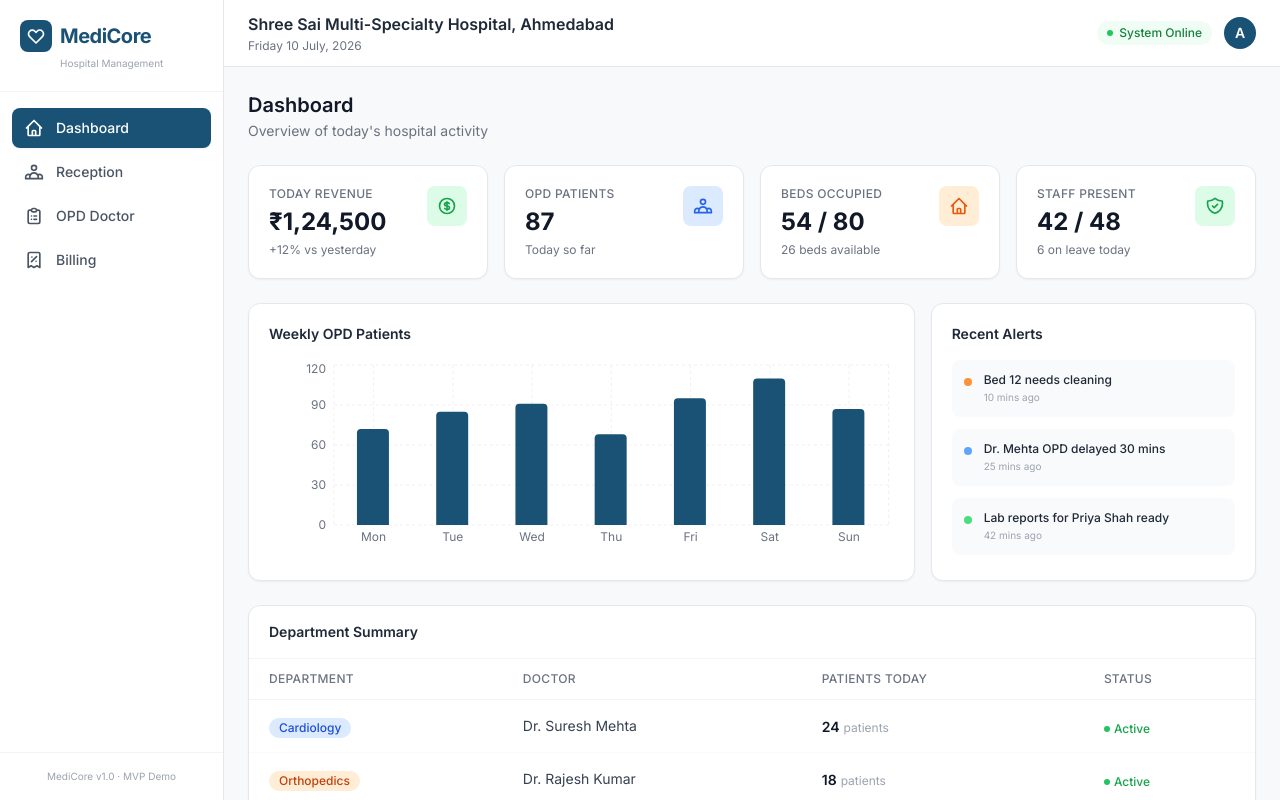
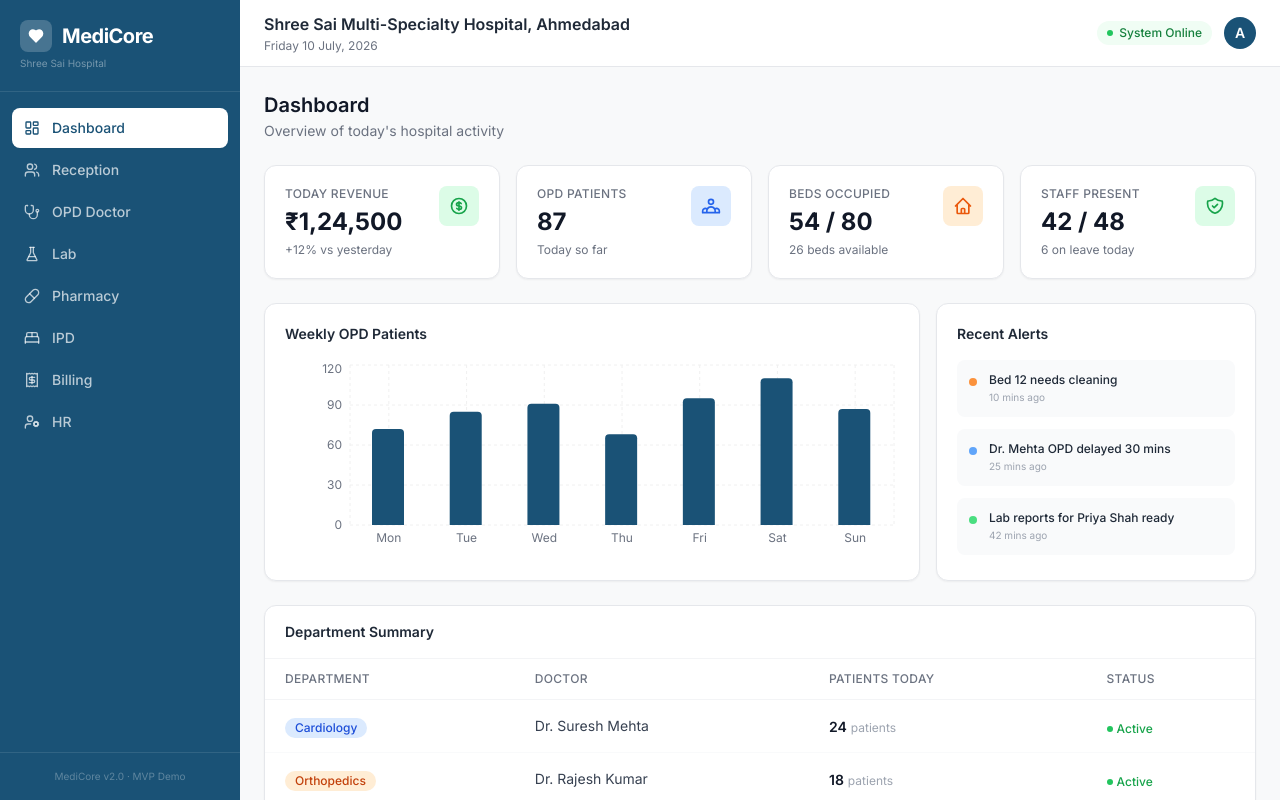
Before and after one commit to vivekmallik1123/medicore-app, a React (Vite) app: page / in a window 1280 px wide. Built offline with nearby package versions, Linux system fonts and the light colour scheme.

Commit message:
feat: add Sidebar and Header components

```diff
--- /dev/null
+++ b/src/components/Header.jsx
@@ -0,0 +1,47 @@
+import { Bell } from 'lucide-react'
+
+export default function Header() {
+  const today = new Date().toLocaleDateString('en-IN', {
+    weekday: 'long',
+    day: '2-digit',
+    month: 'short',
+    year: 'numeric',
+  })
+
+  return (
+    <header
+      className="flex items-center justify-between px-6 bg-white border-b border-[#E5E7EB] flex-shrink-0"
+      style={{ height: '64px' }}
+    >
+      {/* Left: Hospital info */}
+      <div>
+        <p className="text-sm font-bold text-gray-900 leading-tight">
+          Shree Sai Multi-Specialty Hospital, Ahmedabad
+        </p>
+        <p className="text-xs text-gray-500 mt-0.5">{today}</p>
+      </div>
+
+      {/* Right: Status + Bell + Avatar */}
+      <div className="flex items-center gap-4">
+        {/* System Online */}
+        <span className="inline-flex items-center gap-1.5 text-xs font-medium text-green-700 bg-green-50 px-2.5 py-1 rounded-full">
+          <span className="w-1.5 h-1.5 bg-green-500 rounded-full animate-pulse" />
+          System Online
+        </span>
+
+        {/* Bell with badge */}
+        <button className="relative p-2 text-gray-500 hover:text-gray-700 hover:bg-gray-100 rounded-lg transition-colors">
+          <Bell className="w-5 h-5" />
+          <span className="absolute top-1 right-1 w-4 h-4 bg-red-500 text-white text-[9px] font-bold rounded-full flex items-center justify-center">
+            3
+          </span>
+        </button>
+
+        {/* Avatar */}
+        <div className="w-8 h-8 rounded-full bg-[#1A5276] text-white flex items-center justify-center text-sm font-bold select-none">
+          A
+        </div>
+      </div>
+    </header>
+  )
+}
--- a/src/components/Sidebar.jsx
+++ b/src/components/Sidebar.jsx
@@ -1,89 +1,72 @@
 import { NavLink } from 'react-router-dom'
+import {
+  LayoutDashboard,
+  Users,
+  Stethoscope,
+  FlaskConical,
+  Pill,
+  BedDouble,
+  Receipt,
+  UserCog,
+  Heart,
+} from 'lucide-react'
 
-const navItems = [
-  {
-    to: '/',
-    label: 'Dashboard',
-    icon: (
-      <svg className="w-5 h-5" fill="none" stroke="currentColor" viewBox="0 0 24 24">
-        <path strokeLinecap="round" strokeLinejoin="round" strokeWidth={2}
-          d="M3 12l2-2m0 0l7-7 7 7M5 10v10a1 1 0 001 1h3m10-11l2 2m-2-2v10a1 1 0 01-1 1h-3m-6 0a1 1 0 001-1v-4a1 1 0 011-1h2a1 1 0 011 1v4a1 1 0 001 1m-6 0h6" />
-      </svg>
-    ),
-  },
-  {
-    to: '/reception',
-    label: 'Reception',
-    icon: (
-      <svg className="w-5 h-5" fill="none" stroke="currentColor" viewBox="0 0 24 24">
-        <path strokeLinecap="round" strokeLinejoin="round" strokeWidth={2}
-          d="M17 20h5v-2a3 3 0 00-5.356-1.857M17 20H7m10 0v-2c0-.656-.126-1.283-.356-1.857M7 20H2v-2a3 3 0 015.356-1.857M7 20v-2c0-.656.126-1.283.356-1.857m0 0a5.002 5.002 0 019.288 0M15 7a3 3 0 11-6 0 3 3 0 016 0z" />
-      </svg>
-    ),
-  },
-  {
-    to: '/opd',
-    label: 'OPD Doctor',
-    icon: (
-      <svg className="w-5 h-5" fill="none" stroke="currentColor" viewBox="0 0 24 24">
-        <path strokeLinecap="round" strokeLinejoin="round" strokeWidth={2}
-          d="M9 5H7a2 2 0 00-2 2v12a2 2 0 002 2h10a2 2 0 002-2V7a2 2 0 00-2-2h-2M9 5a2 2 0 002 2h2a2 2 0 002-2M9 5a2 2 0 012-2h2a2 2 0 012 2m-3 7h3m-3 4h3m-6-4h.01M9 16h.01" />
-      </svg>
-    ),
-  },
-  {
-    to: '/billing',
-    label: 'Billing',
-    icon: (
-      <svg className="w-5 h-5" fill="none" stroke="currentColor" viewBox="0 0 24 24">
-        <path strokeLinecap="round" strokeLinejoin="round" strokeWidth={2}
-          d="M9 14l6-6m-5.5.5h.01m4.99 5h.01M19 21V5a2 2 0 00-2-2H7a2 2 0 00-2 2v16l3.5-2 3.5 2 3.5-2 3.5 2z" />
-      </svg>
-    ),
-  },
+const NAV_ITEMS = [
+  { to: '/',          label: 'Dashboard',   icon: LayoutDashboard },
+  { to: '/reception', label: 'Reception',   icon: Users           },
+  { to: '/opd',       label: 'OPD Doctor',  icon: Stethoscope     },
+  { to: '/lab',       label: 'Lab',         icon: FlaskConical    },
+  { to: '/pharmacy',  label: 'Pharmacy',    icon: Pill            },
+  { to: '/ipd',       label: 'IPD',         icon: BedDouble       },
+  { to: '/billing',   label: 'Billing',     icon: Receipt         },
+  { to: '/hr',        label: 'HR',          icon: UserCog         },
 ]
 
 export default function Sidebar() {
   return (
-    <aside className="w-56 bg-white border-r border-gray-200 flex flex-col flex-shrink-0">
+    <aside
+      className="flex flex-col flex-shrink-0 h-screen"
+      style={{ width: '240px', backgroundColor: '#1A5276' }}
+    >
       {/* Logo */}
-      <div className="px-5 py-5 border-b border-gray-100">
-        <div className="flex items-center gap-2">
-          <div className="w-8 h-8 bg-[#1A5276] rounded-lg flex items-center justify-center">
-            <svg className="w-5 h-5 text-white" fill="none" stroke="currentColor" viewBox="0 0 24 24">
-              <path strokeLinecap="round" strokeLinejoin="round" strokeWidth={2}
-                d="M4.318 6.318a4.5 4.5 0 000 6.364L12 20.364l7.682-7.682a4.5 4.5 0 00-6.364-6.364L12 7.636l-1.318-1.318a4.5 4.5 0 00-6.364 0z" />
-            </svg>
+      <div className="px-5 py-5 border-b border-white/10">
+        <div className="flex items-center gap-2.5">
+          <div className="w-8 h-8 bg-white/20 rounded-lg flex items-center justify-center">
+            <Heart className="w-4 h-4 text-white" fill="white" />
           </div>
-          <span className="text-xl font-bold text-[#1A5276] tracking-tight">MediCore</span>
+          <span className="text-xl font-bold text-white tracking-tight">MediCore</span>
         </div>
-        <p className="text-[10px] text-gray-400 mt-1 ml-10">Hospital Management</p>
+        <p className="text-[10px] text-white/40 mt-1 ml-10.5">Shree Sai Hospital</p>
       </div>
 
       {/* Navigation */}
-      <nav className="flex-1 px-3 py-4 space-y-1">
-        {navItems.map((item) => (
+      <nav className="flex-1 px-3 py-4 space-y-0.5 overflow-y-auto">
+        {NAV_ITEMS.map(({ to, label, icon: Icon }) => (
           <NavLink
-            key={item.to}
-            to={item.to}
-            end={item.to === '/'}
+            key={to}
+            to={to}
+            end={to === '/'}
             className={({ isActive }) =>
               `flex items-center gap-3 px-3 py-2.5 rounded-lg text-sm font-medium transition-all duration-150 ${
                 isActive
-                  ? 'bg-[#1A5276] text-white shadow-sm'
-                  : 'text-gray-600 hover:bg-gray-100 hover:text-gray-900'
+                  ? 'bg-white text-[#1A5276] shadow-sm'
+                  : 'text-white/70 hover:bg-white/10 hover:text-white'
               }`
             }
           >
-            {item.icon}
-            {item.label}
+            {({ isActive }) => (
+              <>
+                <Icon className={`w-4 h-4 flex-shrink-0 ${isActive ? 'text-[#1A5276]' : 'text-white/70'}`} />
+                {label}
+              </>
+            )}
           </NavLink>
         ))}
       </nav>
 
       {/* Footer */}
-      <div className="px-4 py-4 border-t border-gray-100">
-        <p className="text-[10px] text-gray-400 text-center">MediCore v1.0 · MVP Demo</p>
+      <div className="px-5 py-4 border-t border-white/10">
+        <p className="text-[10px] text-white/30 text-center">MediCore v2.0 · MVP Demo</p>
       </div>
     </aside>
   )
```
